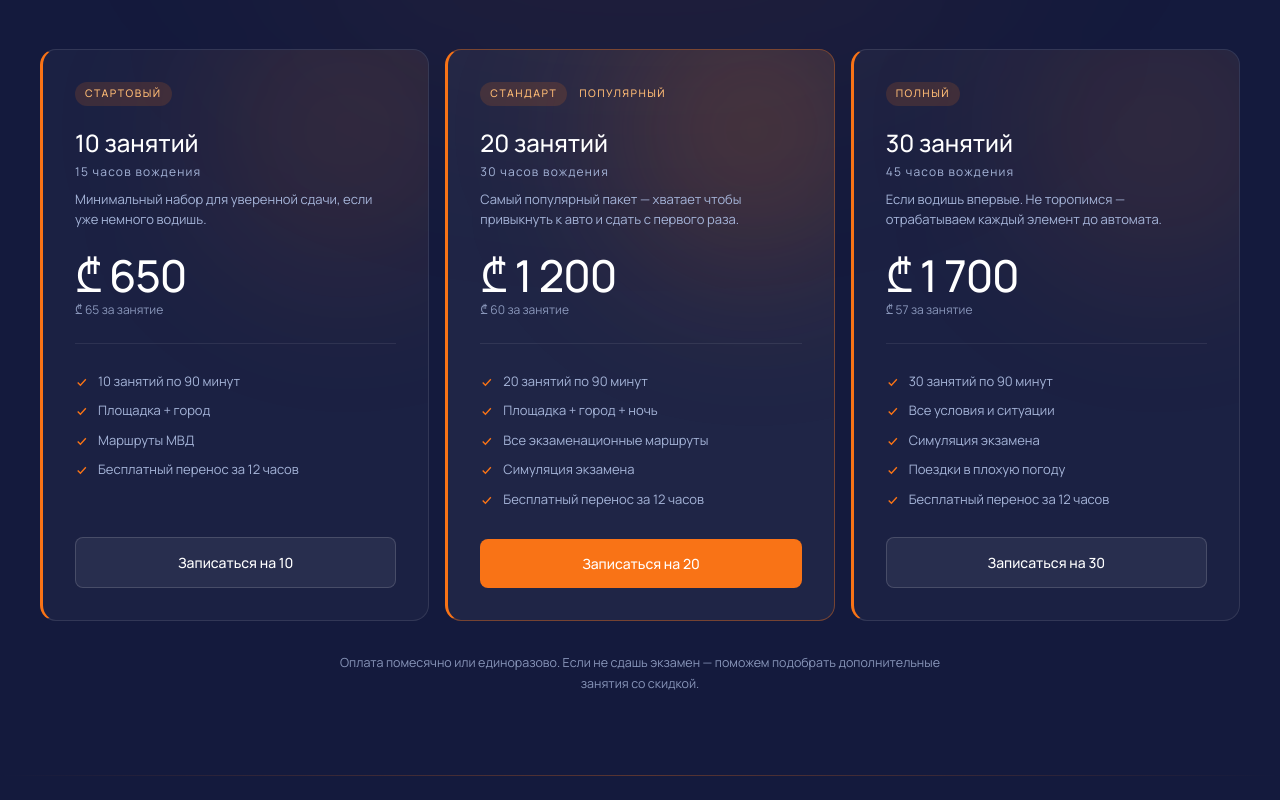
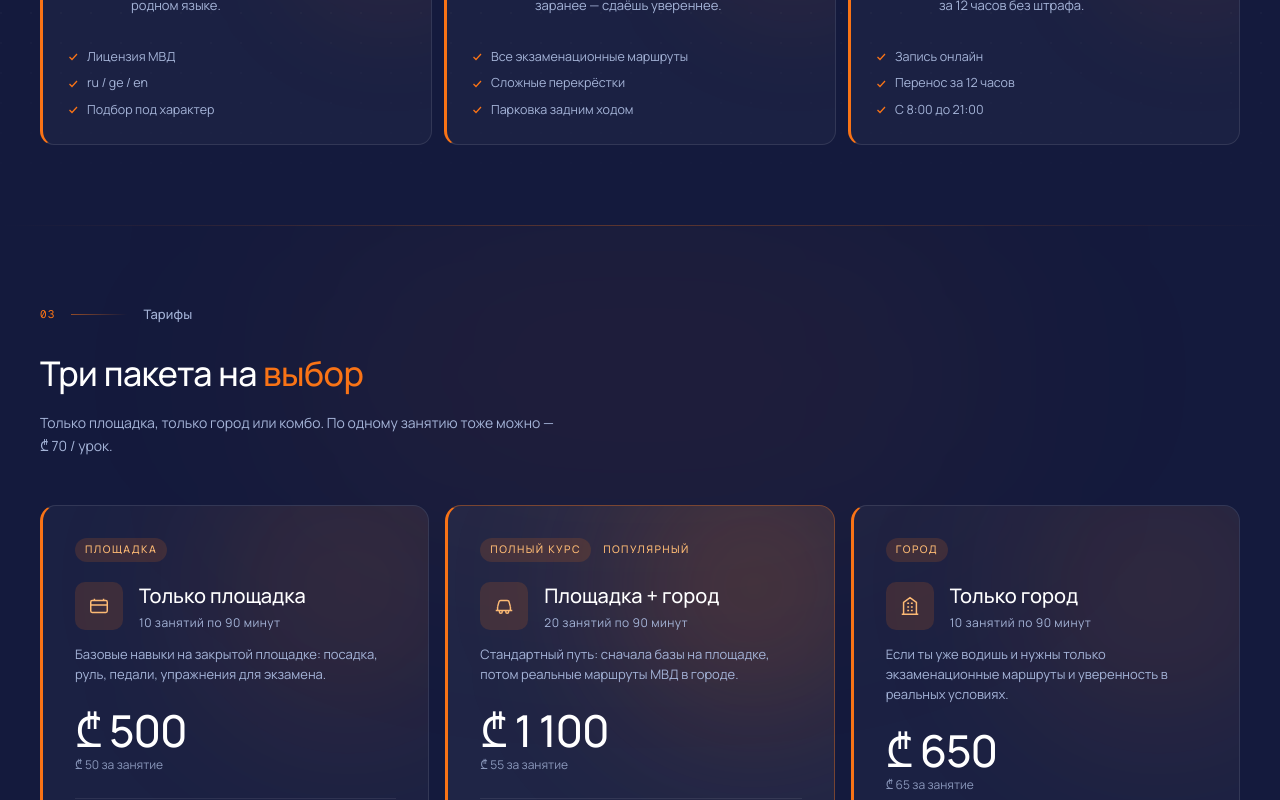
Before and after one commit to clouds-debug/jedi-drive, a Next.js app: page /services/practice in a window 1280 px wide. Shown: the part 1680-2480 px from the top of the page. Built offline with nearby package versions, Linux system fonts and the light colour scheme.

Commit message:
Practice page: reorder, new packages, monthly calendar, tariff step, instructor search, languages

```diff
--- a/app/services/practice/page.tsx
+++ b/app/services/practice/page.tsx
@@ -40,7 +40,7 @@ export default function PracticePage() {
                 className="hero-rise inline-flex items-center gap-2 bg-orange hover:bg-[#EA670F] text-white px-5 py-3 rounded-lg text-[14px] font-medium transition-all hover:translate-y-[-1px]"
                 style={{ animationDelay: "160ms" }}
               >
-                Записаться в календарь
+                Записаться на урок
                 <svg width="14" height="14" viewBox="0 0 24 24" fill="none" stroke="currentColor" strokeWidth="2.2">
                   <path d="M5 12h14M13 6l6 6-6 6" />
                 </svg>
@@ -49,9 +49,9 @@ export default function PracticePage() {
           </div>
         </section>
 
+        <InstructorsPreview />
         <PracticeFeatures />
         <PracticePricing />
-        <InstructorsPreview />
         <PracticeBooking />
       </main>
       <Footer />
--- a/components/practice/InstructorsPreview.tsx
+++ b/components/practice/InstructorsPreview.tsx
@@ -30,7 +30,7 @@ export function InstructorsPreview() {
       <div className="mx-auto max-w-7xl px-6 lg:px-10 relative">
         <div className="flex items-end justify-between gap-6 mb-10">
           <Reveal className="flex-1">
-            <SectionLabel num="03">Инструкторы</SectionLabel>
+            <SectionLabel num="01">Инструкторы</SectionLabel>
             <h2 className="text-[28px] sm:text-[34px] font-medium text-white tracking-[-0.015em] max-w-[540px]">
               С кем будешь <span className="text-orange">ездить</span>
             </h2>
@@ -77,7 +77,10 @@ export function InstructorsPreview() {
                         <path d="M12 2l3 7 7 .8-5.3 5 1.6 7L12 18.3 5.7 22l1.6-7L2 9.8l7-.8z" />
                       </svg>
                       <span className="text-[12px] text-white">{inst.rating}</span>
-                      <span className="text-[11px] text-muted-on-navy">· {inst.reviewsCount} отзывов</span>
+                      <span className="text-[11px] text-muted-on-navy">· {inst.reviewsCount}</span>
+                    </div>
+                    <div className="text-[10px] text-muted-on-navy/80 tracking-[0.16em] uppercase mt-1.5">
+                      {inst.languages.join(" · ")}
                     </div>
                   </div>
                 </Link>
--- a/components/practice/PracticeFeatures.tsx
+++ b/components/practice/PracticeFeatures.tsx
@@ -98,7 +98,7 @@ export function PracticeFeatures() {
 
       <div className="mx-auto max-w-7xl px-6 lg:px-10 relative">
         <Reveal>
-          <SectionLabel num="01">Преимущества</SectionLabel>
+          <SectionLabel num="02">Преимущества</SectionLabel>
           <h2 className="text-[28px] sm:text-[34px] font-medium text-white tracking-[-0.015em] mb-3 max-w-[540px]">
             Что входит в <span className="text-orange">практику</span>
           </h2>
--- a/components/practice/PracticePricing.tsx
+++ b/components/practice/PracticePricing.tsx
@@ -5,66 +5,84 @@ type Pack = {
   badge: string;
   title: string;
   subtitle: string;
-  lessons: number;
-  hours: string;
+  lessons: string;
   price: string;
   perLesson: string;
   features: string[];
   cta: string;
   highlight?: boolean;
+  icon: React.ReactNode;
 };
+
+export const tariffOptions = [
+  { id: "platform", name: "Только площадка", price: "₾ 500", lessons: "10" },
+  { id: "combo", name: "Площадка + город", price: "₾ 1 100", lessons: "20" },
+  { id: "city", name: "Только город", price: "₾ 650", lessons: "10" },
+];
 
 const packs: Pack[] = [
   {
-    badge: "Стартовый",
-    title: "10 занятий",
-    subtitle: "Минимальный набор для уверенной сдачи, если уже немного водишь.",
-    lessons: 10,
-    hours: "15 часов",
+    badge: "Площадка",
+    title: "Только площадка",
+    subtitle: "Базовые навыки на закрытой площадке: посадка, руль, педали, упражнения для экзамена.",
+    lessons: "10 занятий по 90 минут",
+    price: "₾ 500",
+    perLesson: "₾ 50 за занятие",
+    features: [
+      "Своя площадка с новым покрытием",
+      "Экзаменационная разметка",
+      "Без выезда в город",
+      "Безопасно для совсем новичков",
+    ],
+    cta: "Записаться",
+    icon: (
+      <svg width="22" height="22" viewBox="0 0 24 24" fill="none" stroke="currentColor" strokeWidth="1.6">
+        <rect x="3" y="6" width="18" height="13" rx="1.5" />
+        <path d="M3 11h18M7 6V4M17 6V4" />
+      </svg>
+    ),
+  },
+  {
+    badge: "Полный курс",
+    title: "Площадка + город",
+    subtitle: "Стандартный путь: сначала базы на площадке, потом реальные маршруты МВД в городе.",
+    lessons: "20 занятий по 90 минут",
+    price: "₾ 1 100",
+    perLesson: "₾ 55 за занятие",
+    features: [
+      "8 занятий на площадке",
+      "12 занятий по городу",
+      "Все экзаменационные маршруты",
+      "Симуляция экзамена",
+      "Самый частый выбор учеников",
+    ],
+    cta: "Полный курс",
+    highlight: true,
+    icon: (
+      <svg width="22" height="22" viewBox="0 0 24 24" fill="none" stroke="currentColor" strokeWidth="1.6">
+        <path d="M5 13l1.5-5.5A2 2 0 018.5 6h7a2 2 0 012 1.5L19 13M3 17h18M5 13v3m14-3v3M7 17v1.5a1.5 1.5 0 003 0V17m4 0v1.5a1.5 1.5 0 003 0V17" />
+      </svg>
+    ),
+  },
+  {
+    badge: "Город",
+    title: "Только город",
+    subtitle: "Если ты уже водишь и нужны только экзаменационные маршруты и уверенность в реальных условиях.",
+    lessons: "10 занятий по 90 минут",
     price: "₾ 650",
     perLesson: "₾ 65 за занятие",
     features: [
-      "10 занятий по 90 минут",
-      "Площадка + город",
-      "Маршруты МВД",
-      "Бесплатный перенос за 12 часов",
+      "Реальные улицы Тбилиси",
+      "Все экзаменационные маршруты",
+      "Сложные перекрёстки",
+      "Парковка в плотном потоке",
     ],
-    cta: "Записаться на 10",
-  },
-  {
-    badge: "Стандарт",
-    title: "20 занятий",
-    subtitle: "Самый популярный пакет — хватает чтобы привыкнуть к авто и сдать с первого раза.",
-    lessons: 20,
-    hours: "30 часов",
-    price: "₾ 1 200",
-    perLesson: "₾ 60 за занятие",
-    features: [
-      "20 занятий по 90 минут",
-      "Площадка + город + ночь",
-      "Все экзаменационные маршруты",
-      "Симуляция экзамена",
-      "Бесплатный перенос за 12 часов",
-    ],
-    cta: "Записаться на 20",
-    highlight: true,
-  },
-  {
-    badge: "Полный",
-    title: "30 занятий",
-    subtitle: "Если водишь впервые. Не торопимся — отрабатываем каждый элемент до автомата.",
-    lessons: 30,
-    hours: "45 часов",
-    price: "₾ 1 700",
-    perLesson: "₾ 57 за занятие",
-    features: [
-      "30 занятий по 90 минут",
-      "Все условия и ситуации",
-      "Симуляция экзамена",
-      "Поездки в плохую погоду",
-      "Бесплатный перенос за 12 часов",
-    ],
-    cta: "Записаться на 30",
+    cta: "Записаться",
+    icon: (
+      <svg width="22" height="22" viewBox="0 0 24 24" fill="none" stroke="currentColor" strokeWidth="1.6">
+        <path d="M3 21h18M5 21V8l7-5 7 5v13M9 9h2M13 9h2M9 13h2M13 13h2M9 17h2M13 17h2" />
+      </svg>
+    ),
   },
 ];
 
@@ -76,12 +94,12 @@ export function PracticePricing() {
 
       <div className="mx-auto max-w-7xl px-6 lg:px-10 relative">
         <Reveal>
-          <SectionLabel num="02">Тарифы</SectionLabel>
+          <SectionLabel num="03">Тарифы</SectionLabel>
           <h2 className="text-[28px] sm:text-[34px] font-medium text-white tracking-[-0.015em] mb-3 max-w-[540px]">
             Три пакета на <span className="text-orange">выбор</span>
           </h2>
           <p className="text-[14px] text-muted-on-navy leading-[1.65] mb-12 max-w-[520px]">
-            Цены за занятие падают с объёмом. Также можно по одному занятию — ₾ 70 каждое.
+            Только площадка, только город или комбо. По одному занятию тоже можно — ₾ 70 / урок.
           </p>
         </Reveal>
 
@@ -122,13 +140,20 @@ function PackCard({ pack }: { pack: Pack }) {
           {pack.badge}
         </span>
         {pack.highlight && (
-          <span className="text-[10.5px] text-orange-soft tracking-[0.14em] uppercase font-medium">Популярный</span>
+          <span className="text-[10.5px] text-orange-soft tracking-[0.14em] uppercase font-medium">
+            Популярный
+          </span>
         )}
       </div>
 
-      <div className="relative mb-2">
-        <div className="text-[24px] font-medium text-white leading-snug mb-1">{pack.title}</div>
-        <div className="text-[12px] text-muted-on-navy tracking-[0.1em]">{pack.hours} вождения</div>
+      <div className="relative flex items-start gap-4 mb-3">
+        <span className="w-12 h-12 rounded-[10px] bg-orange/15 grid place-items-center text-orange-soft shrink-0">
+          {pack.icon}
+        </span>
+        <div className="flex-1 min-w-0">
+          <div className="text-[20px] font-medium text-white mb-1 leading-snug">{pack.title}</div>
+          <div className="text-[12px] text-muted-on-navy tracking-[0.04em]">{pack.lessons}</div>
+        </div>
       </div>
 
       <p className="relative text-[13px] text-muted-on-navy leading-[1.55] mb-6">{pack.subtitle}</p>
```
Also changed, not shown: components/practice/PracticeBooking.tsx (+233 -40 lines).
